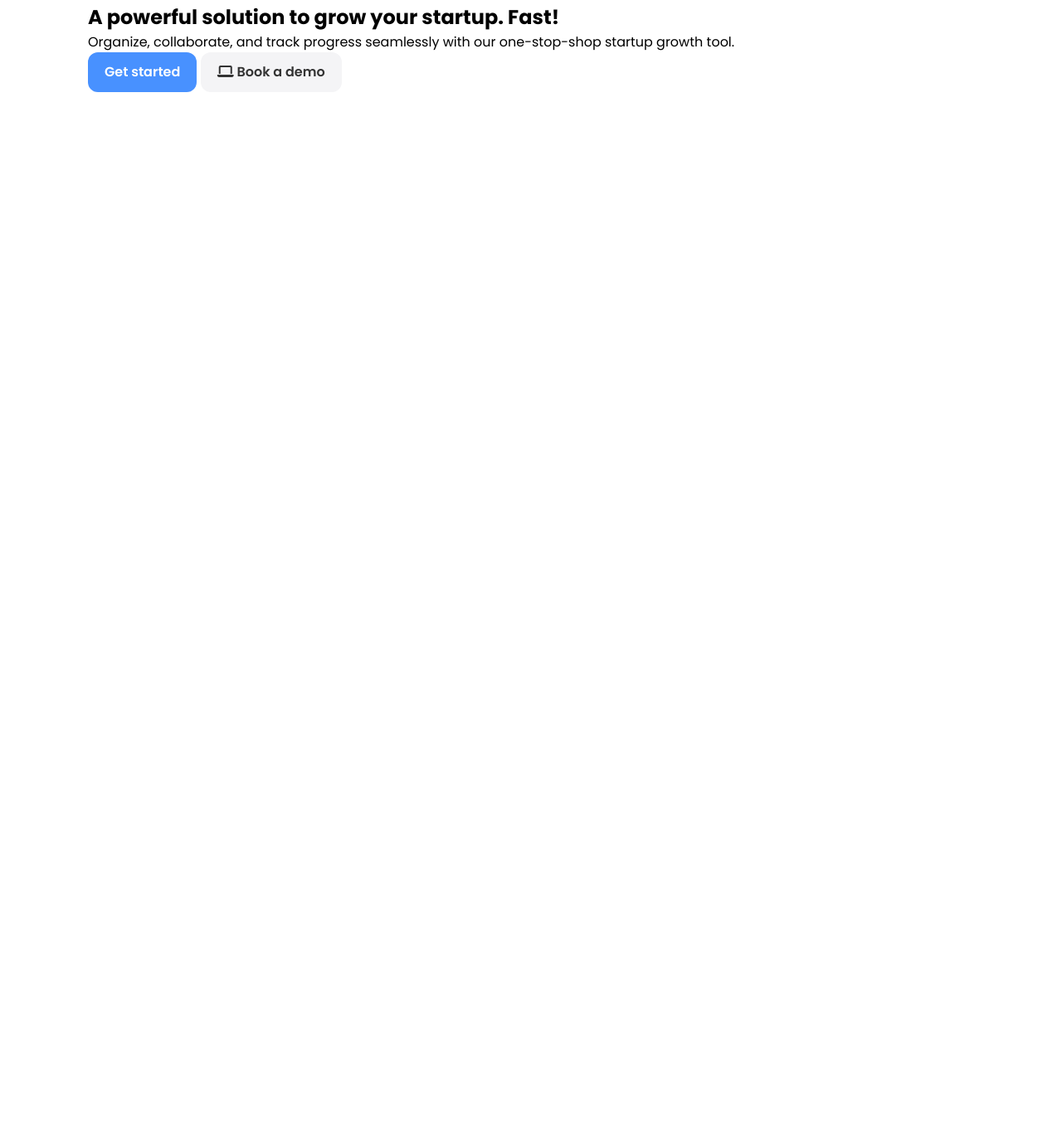
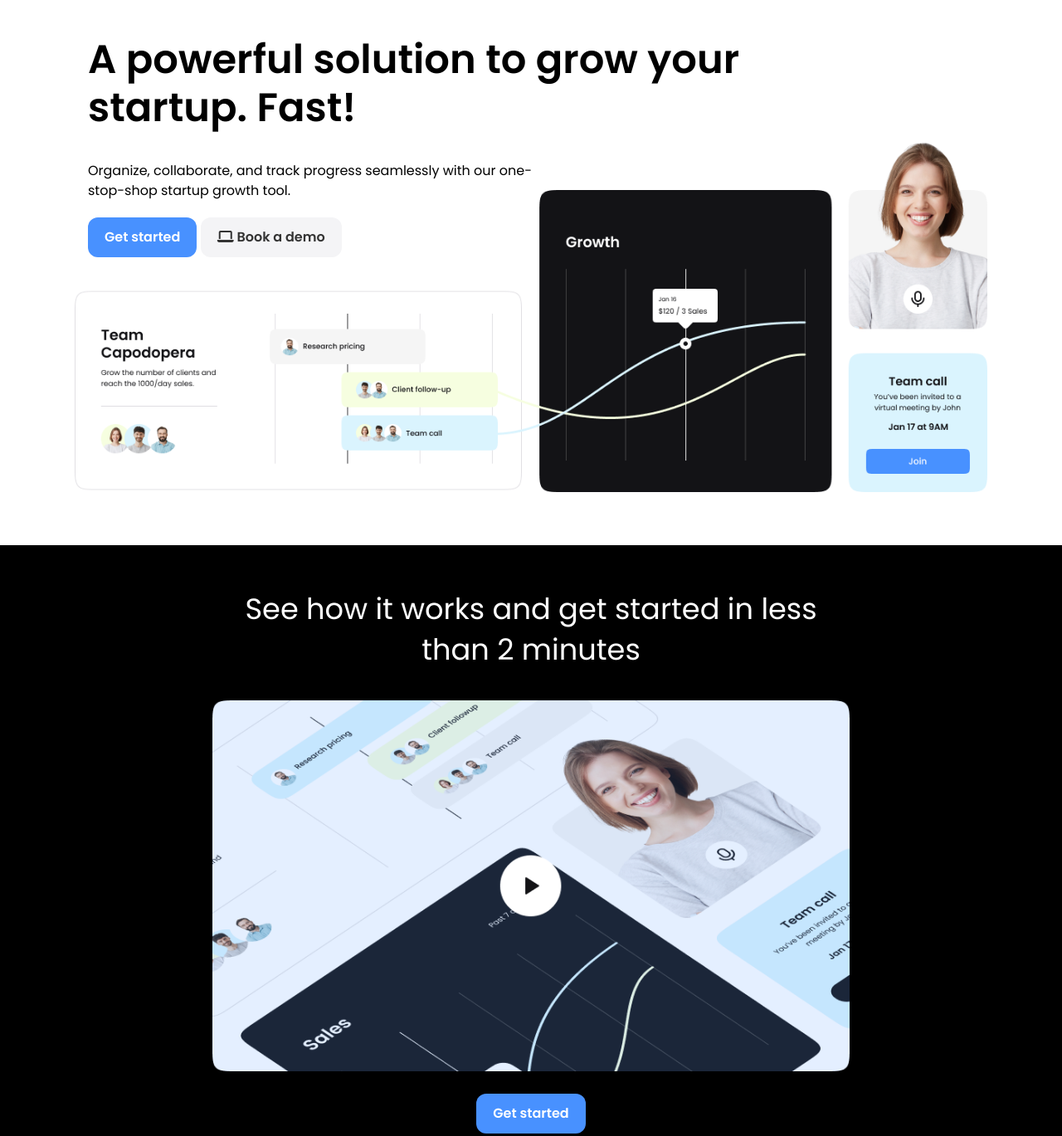
Before and after one commit to samppa290/Software-Development-Skills, a plain HTML site: page Coursework/index.html in a window 1280 px wide. Shown: the part 85-1454 px from the top of the page at 83% size. Before the commit the page ends 800 px from the top, so only its background shows below. Drawn offline with Linux system fonts and the light colour scheme.

Commit message:
completed video section

```diff
--- a/Coursework/index.html
+++ b/Coursework/index.html
@@ -48,7 +48,7 @@
       </div>
     </nav>
     <!-- Hero section -->
-    <section>
+    <section class="hero">
       <div class="container">
         <div class="hero-content">
           <h1 class="hero-heading text-xxl">
@@ -68,6 +68,24 @@
         </div>
       </div>
     </section>
+    <!-- video section -->
+    <section class="video bg-black">
+      <div class="container-sm">
+        <h2 class="video-heading text-xl text-center">
+          See how it works and get started in less than 2 minutes
+        </h2>
+        <div class="video-content">
+          <a href="#">
+            <img
+              src="images/video-preview.png"
+              alt="video"
+              class="video-preview"
+            />
+          </a>
+          <a href="" class="btn btn-primary">Get started</a>
+        </div>
+      </div>
+    </section>
     <script src="main.js"></script>
   </body>
 </html>
--- a/Coursework/style.css
+++ b/Coursework/style.css
@@ -64,6 +64,43 @@ img {
 .navbar ul li a:hover {
   color: var(--primary-color);
 }
+
+/* hero */
+.hero {
+  margin-bottom: 4rem;
+}
+
+.hero .container {
+  background: url("./images/hero-bg.png") no-repeat;
+  background-size: contain;
+  background-position: center bottom;
+  height: 550px;
+}
+
+.hero .hero-content {
+  width: 75%;
+}
+
+.hero .hero-text {
+  width: 70%;
+  margin-bottom: 1.25rem;
+}
+
+/* video section */
+.video {
+  padding: 0.75rem 0 2.5rem;
+}
+
+.video-content {
+  display: flex;
+  flex-direction: column;
+  align-items: center;
+}
+
+.video-preview{
+    margin-bottom: 1.25rem;
+}
+
 /* utilities  */
 .container {
   max-width: 1100px;
@@ -108,3 +145,67 @@ img {
   display: block;
   width: 100%;
 }
+
+/* text classes */
+
+.text-sm {
+  font-size: 0.9rem;
+  line-height: 1.4;
+  font-weight: normal;
+  margin: 0.75rem 0 0.25rem;
+}
+
+.text-md {
+  font-size: 1.2rem;
+  line-height: 1.4;
+  font-weight: normal;
+  margin: 1.25rem 0 0.75rem;
+}
+
+.text-lg {
+  font-size: 1.8rem;
+  line-height: 1.4;
+  font-weight: normal;
+  margin: 2.5rem 0 2.25rem;
+}
+
+.text-xl {
+  font-size: 2.2rem;
+  line-height: 1.4;
+  font-weight: normal;
+  margin: 2.5rem 0 2.25rem;
+}
+
+.text-xxl {
+  font-size: 3rem;
+  line-height: 1.2;
+  font-weight: 600;
+  margin: 2.5rem 0 2.25rem;
+}
+
+.text-center {
+  text-align: center;
+}
+
+
+/* Background */
+
+.bg-primary{
+    background-color: var(--primary-color);
+    color: #fff;
+}
+
+.bg-light{
+    background-color: var(--light-color);
+    color: #333;
+}
+
+.bg-dark{
+    background-color: var(--dark-color);
+    color: #fff;
+}
+
+.bg-black{
+    background-color: #000000;
+    color: #fff;
+}
```
Also changed, not shown: 1 other file.
